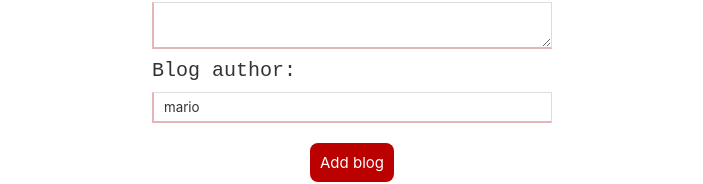
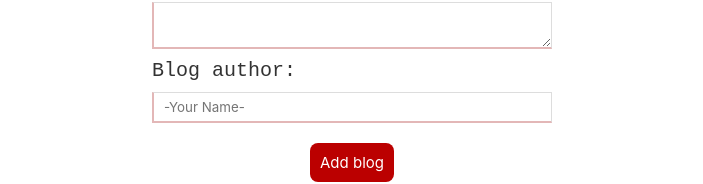
Before and after one commit to B-lovedth/React-Training, a React (Create React App) app: page /create in a window 1280 px wide. Shown: the part 323-507 px from the top of the page, without its empty margins (288-991 px from the left). Built offline with nearby package versions, Linux system fonts and the light colour scheme; the HTML template or start-up script is replaced by a standard one.

Commit message:
sub commit

```diff
--- a/src/Create.js
+++ b/src/Create.js
@@ -4,7 +4,7 @@ import { useHistory } from 'react-router-dom'
 function Create() {
   const [ title, setTitle ] = useState('')
   const [body, setBody] = useState('')
-  const [author, setAuthor]  = useState('mario')
+  const [author, setAuthor]  = useState('')
   const [isPending,setIsPending] = useState(false)
   const history = useHistory()
 
@@ -53,6 +53,7 @@ function Create() {
            type="text"
            required
            value={author}
+           placeholder='-Your Name-'
            onChange={(e) => setAuthor(e.target.value)}
         />
         {!isPending && <button>Add blog</button>}
```
